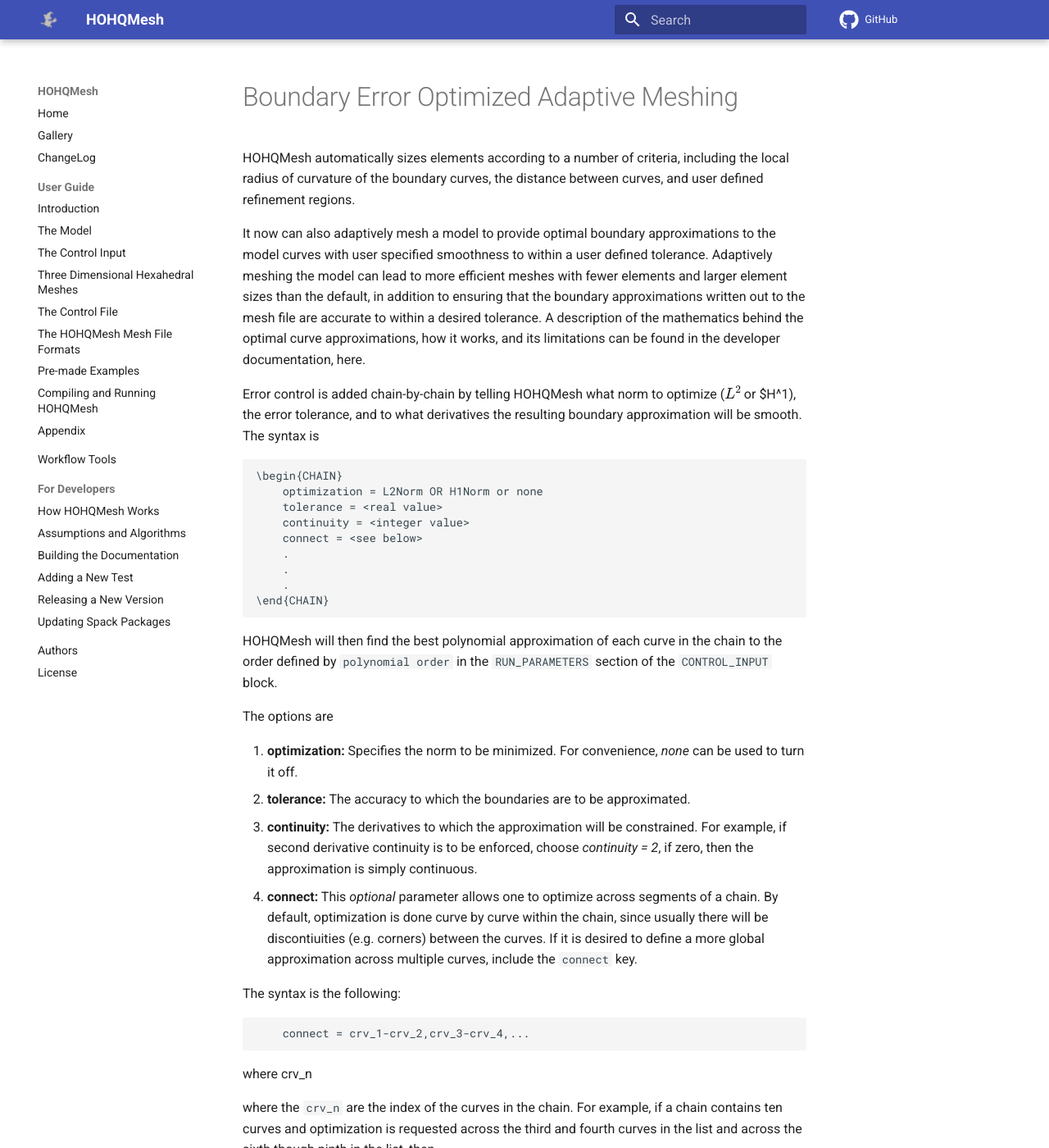
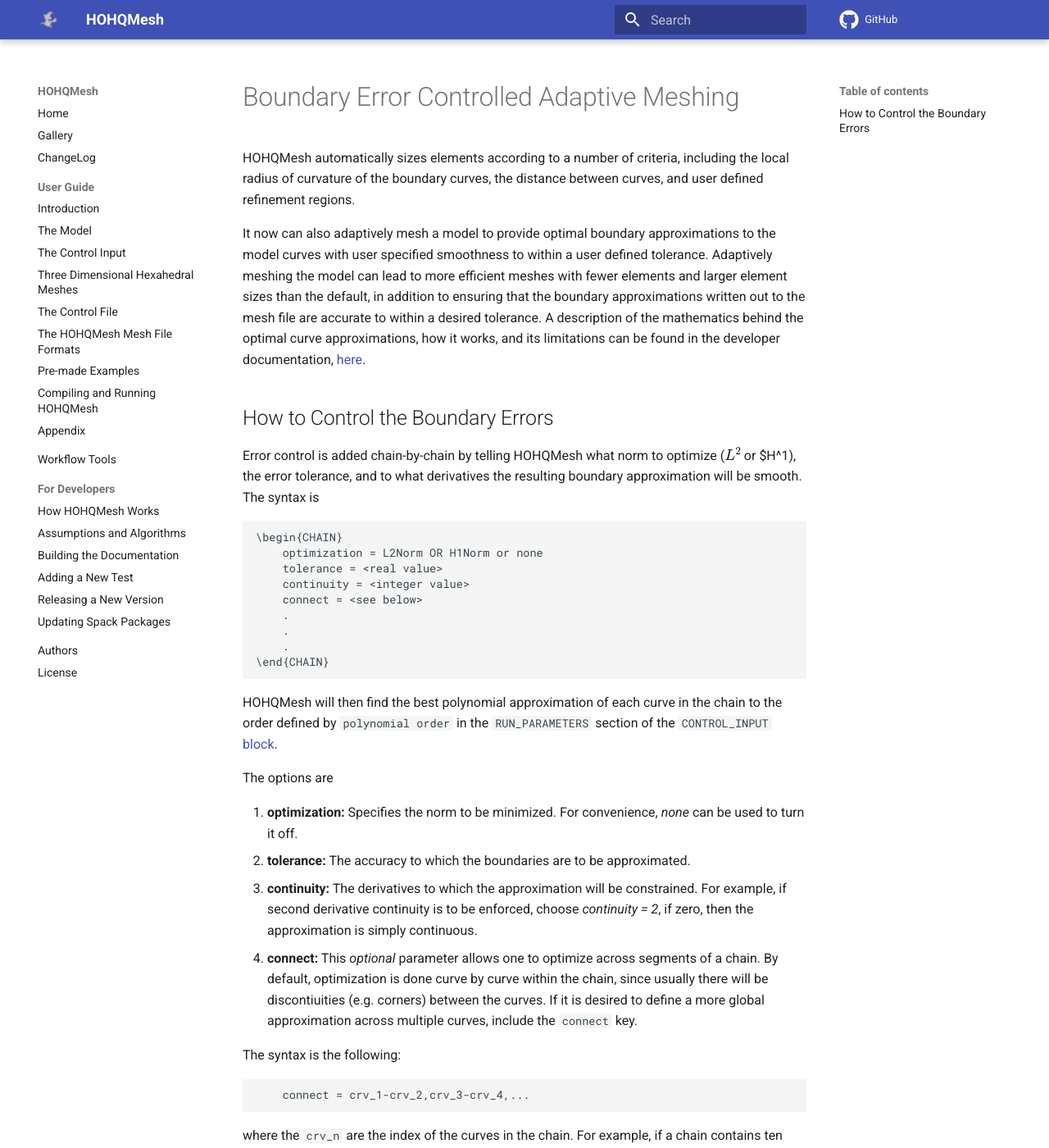
Before and after one commit to trixi-framework/HOHQMesh, an MkDocs documentation site: the page built from Documentation/docs/Error-Controlled-Adaptive-Meshing.md, in a window 1280 px wide and 1400 px high. Shown: the whole window at 82% size. Built offline with MkDocs 1.6.1 and Material for MkDocs 9.7.7, drawn with Linux system fonts in a browser that asks for light colours; comment, search, counter and statistics services are not loaded; some of the changed text lies outside the part shown.

Commit message:
Update Error-Controlled-Adaptive-Meshing.md
Add the error file key and other updates

```diff
--- a/Documentation/docs/Error-Controlled-Adaptive-Meshing.md
+++ b/Documentation/docs/Error-Controlled-Adaptive-Meshing.md
@@ -1,8 +1,9 @@
-# Boundary Error Optimized Adaptive Meshing
+# Boundary Error Controlled Adaptive Meshing
 HOHQMesh automatically sizes elements according to a number of criteria, including the local radius of curvature of the boundary curves, the distance between curves, and user defined refinement regions.
 
-It now can also adaptively mesh a model to provide optimal boundary approximations to the model curves with user specified smoothness to within a user defined tolerance. Adaptively meshing the model can lead to more efficient meshes with fewer elements and larger element sizes than the default, in addition to ensuring that the boundary approximations written out to the mesh file are accurate to within a desired tolerance. A description of the mathematics behind the optimal curve approximations, how it works, and its limitations can be found in the developer documentation, here.
+It now can also adaptively mesh a model to provide optimal boundary approximations to the model curves with user specified smoothness to within a user defined tolerance. Adaptively meshing the model can lead to more efficient meshes with fewer elements and larger element sizes than the default, in addition to ensuring that the boundary approximations written out to the mesh file are accurate to within a desired tolerance. A description of the mathematics behind the optimal curve approximations, how it works, and its limitations can be found in the developer documentation, [here](TODO).
 
+## How to Control the Boundary Errors
 Error control is added chain-by-chain by telling HOHQMesh what norm to optimize ($L^2$ or $H^1), the error tolerance, and to what derivatives the resulting boundary approximation will be smooth. The syntax is
 
 	\begin{CHAIN}
@@ -15,7 +16,7 @@
 		.
 	\end{CHAIN}
 
-HOHQMesh will then find the best polynomial approximation of each curve in the chain to the order defined by `polynomial order` in the `RUN_PARAMETERS` section of the `CONTROL_INPUT` block.
+HOHQMesh will then find the best polynomial approximation of each curve in the chain to the order defined by `polynomial order` in the `RUN_PARAMETERS` section of the `CONTROL_INPUT` [block](the-control-input.md#RunParameters).
 
 The options are
 
@@ -27,9 +28,8 @@
  The syntax is the following:
 
 		connect = crv_1-crv_2,crv_3-crv_4,...
- where crv_n
 
-where the `crv_n` are the index of the curves in the chain. For example, if a chain contains ten curves and optimization is requested across the third and fourth curves in the list and across the sixth though ninth in the list, then
+ where the `crv_n` are the index of the curves in the chain. For example, if a chain contains ten curves and optimization is requested across the third and fourth curves in the list and across the sixth though ninth in the list, then
 
 		connect = 3-4,6-9
 
@@ -38,4 +38,8 @@
 * Optimized adaptive meshing is a feature under active development, with all caveats applied.
 * There is no reason to optimize straight line or low order polynomial curves, which is why optimization is implemented chain-by-chain.
 * Optimization of the mesh is an expensive process. It will take significantly longer to generate a mesh, especially if the error tolerances are low.
-*
+
+# Boundary Error Output
+HOHQMesh can optionally write out the boundary approximation errors to files for later analysis. Two files can be written prepended with the name of the control file. One contains the pointwise error along each boundary as a function of the chain curve parameter. The other contains the integrated ($L^2$ or $H^1$ norms), grouped by chain. To have these files written, include the following key in the [RUN_PARAMETERS](the-control-input.md#RunParameters) block,
+
+		error file name = <path_to_desired_file>
```
